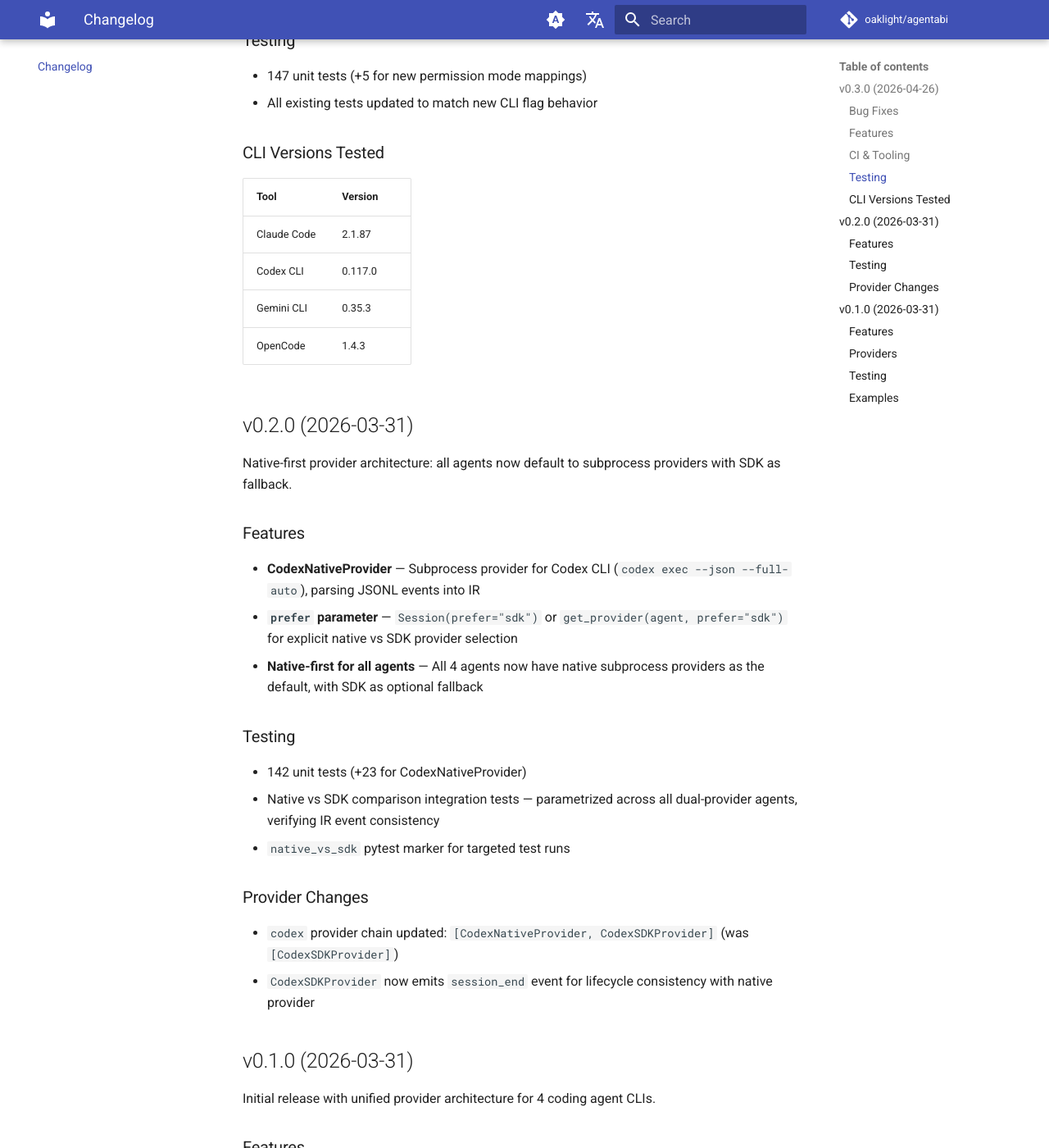
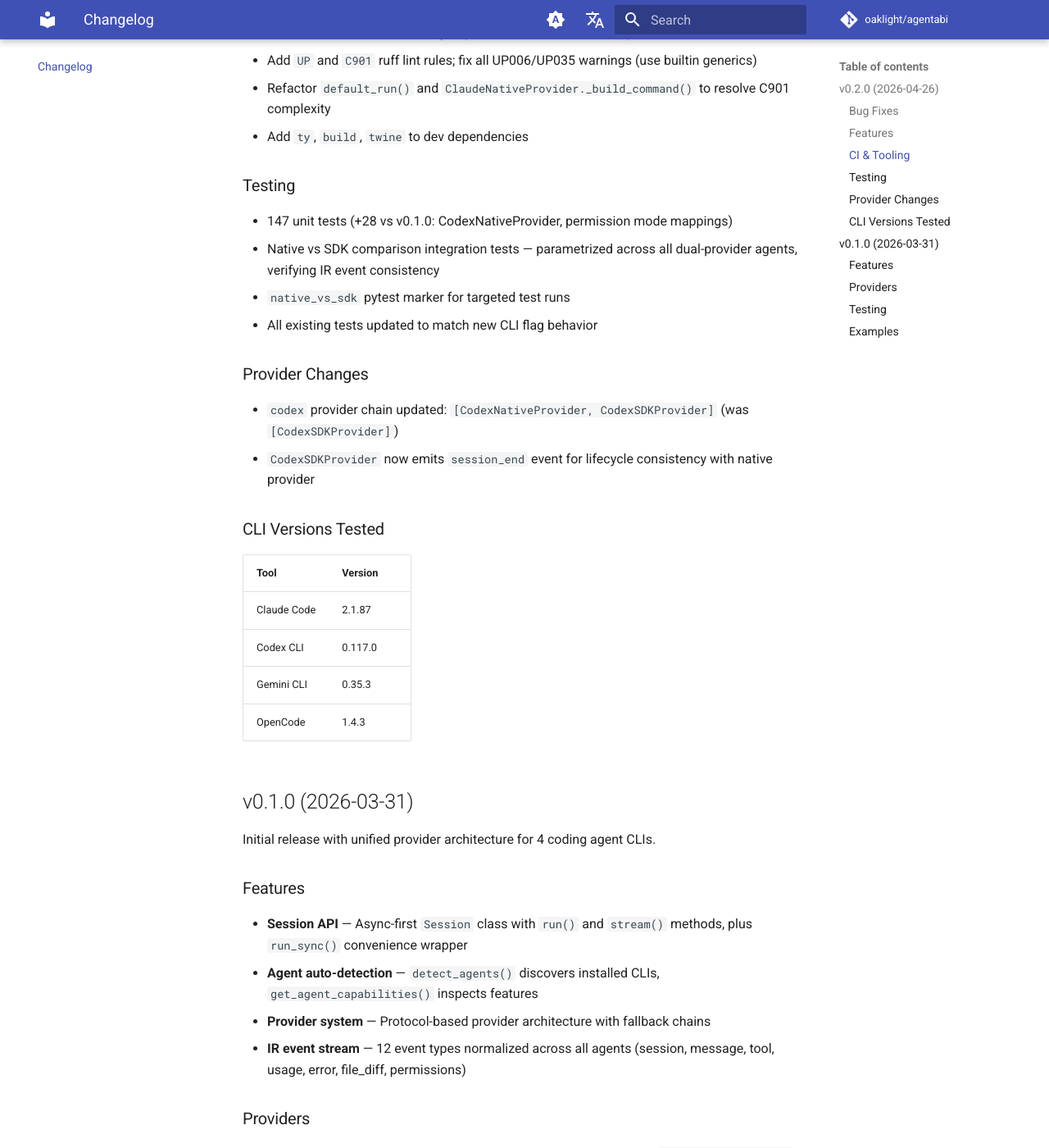
Before and after one commit to Oaklight/agentabi, an MkDocs documentation site: the page built from docs/changelog.md, in a window 1280 px wide and 1400 px high, scrolled down 1069 px. Shown: the whole window at 82% size. Built offline with MkDocs 1.6.1 and Material for MkDocs 9.7.7, drawn with Linux system fonts in a browser that asks for light colours; comment, search, counter and statistics services are not loaded; some of the changed text lies outside the part shown.

Commit message:
Merge v0.2.0 and v0.3.0 changelog into single v0.2.0 release

```diff
--- a/docs/changelog.md
+++ b/docs/changelog.md
@@ -1,8 +1,8 @@
 # Changelog
 
-## v0.3.0 (2026-04-26)
+## v0.2.0 (2026-04-26)
 
-Sync all CLI providers with current tool versions; align CI pipeline with llm-rosetta.
+Native-first provider architecture with CLI-aligned permission modes.
 
 ### Bug Fixes
 
@@ -27,8 +30,15 @@
 
 ### Testing
 
-- 147 unit tests (+5 for new permission mode mappings)
+- 147 unit tests (+28 vs v0.1.0: CodexNativeProvider, permission mode mappings)
+- Native vs SDK comparison integration tests — parametrized across all dual-provider agents, verifying IR event consistency
+- `native_vs_sdk` pytest marker for targeted test runs
 - All existing tests updated to match new CLI flag behavior
+
+### Provider Changes
+
+- `codex` provider chain updated: `[CodexNativeProvider, CodexSDKProvider]` (was `[CodexSDKProvider]`)
+- `CodexSDKProvider` now emits `session_end` event for lifecycle consistency with native provider
 
 ### CLI Versions Tested
 
@@ -38,27 +48,6 @@
 | Codex CLI | 0.117.0 |
 | Gemini CLI | 0.35.3 |
 | OpenCode | 1.4.3 |
-
-## v0.2.0 (2026-03-31)
-
-Native-first provider architecture: all agents now default to subprocess providers with SDK as fallback.
-
-### Features
-
-- **CodexNativeProvider** — Subprocess provider for Codex CLI (`codex exec --json --full-auto`), parsing JSONL events into IR
-- **`prefer` parameter** — `Session(prefer="sdk")` or `get_provider(agent, prefer="sdk")` for explicit native vs SDK provider selection
-- **Native-first for all agents** — All 4 agents now have native subprocess providers as the default, with SDK as optional fallback
-
-### Testing
-
-- 142 unit tests (+23 for CodexNativeProvider)
-- Native vs SDK comparison integration tests — parametrized across all dual-provider agents, verifying IR event consistency
-- `native_vs_sdk` pytest marker for targeted test runs
-
-### Provider Changes
-
-- `codex` provider chain updated: `[CodexNativeProvider, CodexSDKProvider]` (was `[CodexSDKProvider]`)
-- `CodexSDKProvider` now emits `session_end` event for lifecycle consistency with native provider
 
 ## v0.1.0 (2026-03-31)
 
```
Also changed, not shown: other parts of docs/changelog.md (+3 -0 lines).
